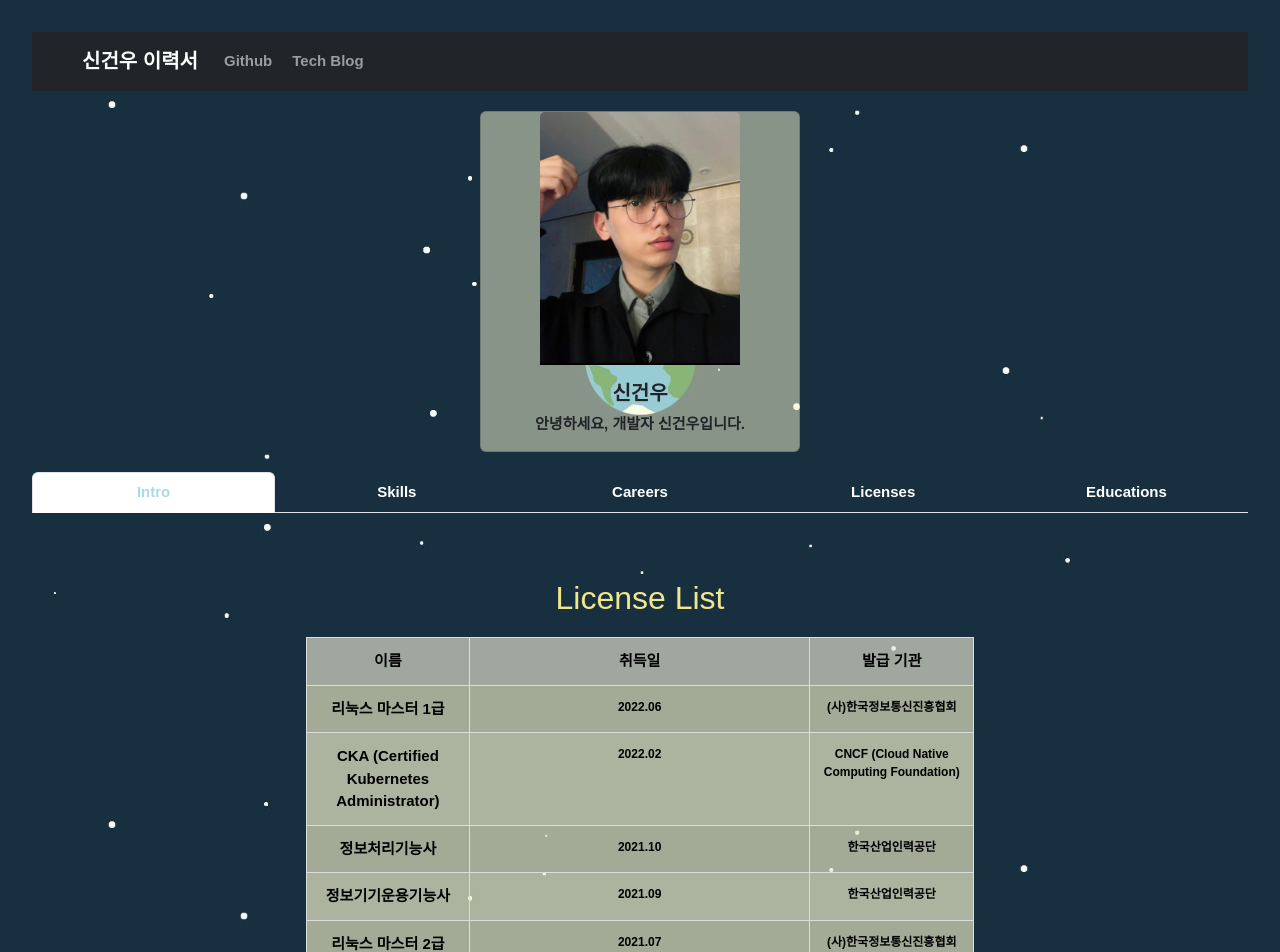
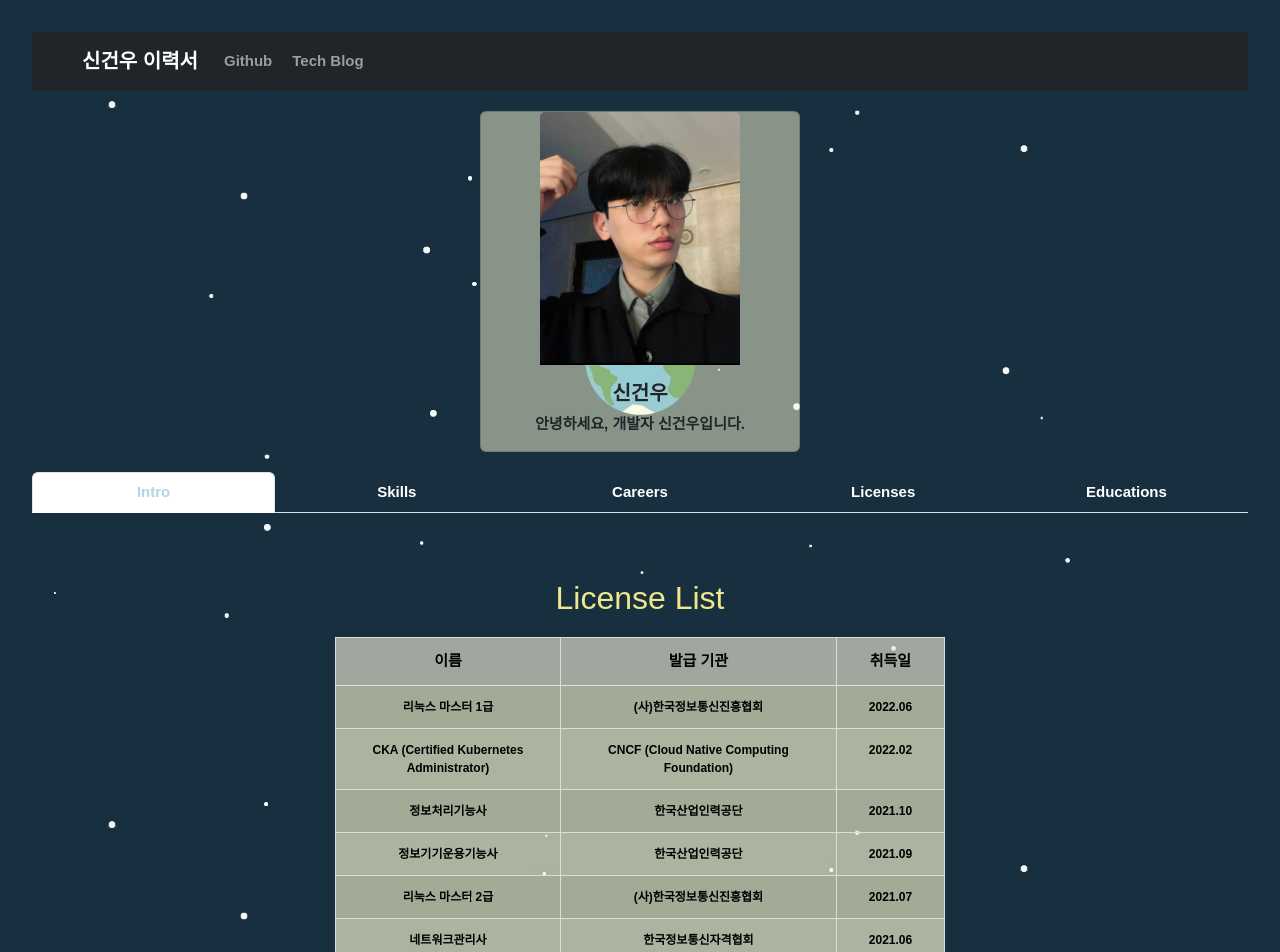
Before and after one commit to spacedustz/Resume, a React (Vite) app in the folder React/: page /licenses in a window 1280 px wide. Shown: the top 952 px of the page. Built offline with nearby package versions, Linux system fonts and the light colour scheme.

Commit message:
License Style 변경

```diff
--- a/React/src/components/Licenses.tsx
+++ b/React/src/components/Licenses.tsx
@@ -24,15 +24,15 @@ const StyledTable = styled(Table)`
     }
 
     td:nth-child(1) {
-        width: 5%;
+        width: 15%;
     }
 
     td:nth-child(2) {
-        width: 25%;
+        width: 20%;
     }
 
     td:nth-child(3) {
-        width: 10%;
+        width: 5%;
     }
 
     ul {
@@ -73,10 +73,6 @@ const SubTd = styled.td`
     text-align: center;
 `;
 
-const SubTitle = styled.div`
-    color: #FCFFEE;
-`;
-
 const Licenses: React.FC = () => {
     return (
         <ListContainer>
@@ -87,46 +83,46 @@ const Licenses: React.FC = () => {
                         <thead>
                         <tr>
                             <th>이름</th>
+                            <th>발급 기관</th>
                             <th>취득일</th>
-                            <th>발급 기관</th>
                         </tr>
                         </thead>
 
                         <tbody>
                         <tr>
-                            <td>리눅스 마스터 1급</td>
+                            <SubTd>리눅스 마스터 1급</SubTd>
+                            <SubTd>(사)한국정보통신진흥협회</SubTd>
                             <SubTd>2022.06</SubTd>
-                            <SubTd>(사)한국정보통신진흥협회</SubTd>
                         </tr>
 
                         <tr>
-                            <td>CKA (Certified Kubernetes Administrator)</td>
+                            <SubTd>CKA (Certified Kubernetes Administrator)</SubTd>
+                            <SubTd>CNCF (Cloud Native Computing Foundation)</SubTd>
                             <SubTd>2022.02</SubTd>
-                            <SubTd>CNCF (Cloud Native Computing Foundation)</SubTd>
                         </tr>
 
                         <tr>
-                            <td>정보처리기능사</td>
+                            <SubTd>정보처리기능사</SubTd>
+                            <SubTd>한국산업인력공단</SubTd>
                             <SubTd>2021.10</SubTd>
-                            <SubTd>한국산업인력공단</SubTd>
                         </tr>
 
                         <tr>
-                            <td>정보기기운용기능사</td>
+                            <SubTd>정보기기운용기능사</SubTd>
+                            <SubTd>한국산업인력공단</SubTd>
                             <SubTd>2021.09</SubTd>
-                            <SubTd>한국산업인력공단</SubTd>
                         </tr>
 
                         <tr>
-                            <td>리눅스 마스터 2급</td>
+                            <SubTd>리눅스 마스터 2급</SubTd>
+                            <SubTd>(사)한국정보통신진흥협회</SubTd>
                             <SubTd>2021.07</SubTd>
-                            <SubTd>(사)한국정보통신진흥협회</SubTd>
                         </tr>
 
                         <tr>
-                            <td>네트워크관리사</td>
+                            <SubTd>네트워크관리사</SubTd>
+                            <SubTd>한국정보통신자격협회</SubTd>
                             <SubTd>2021.06</SubTd>
-                            <SubTd>한국정보통신자격협회</SubTd>
                         </tr>
 
                         </tbody>
```
